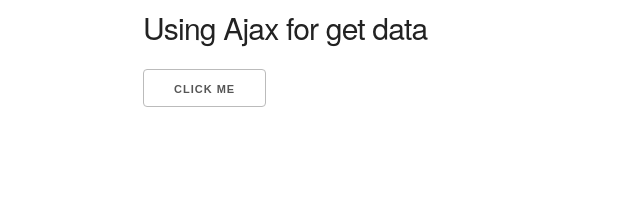
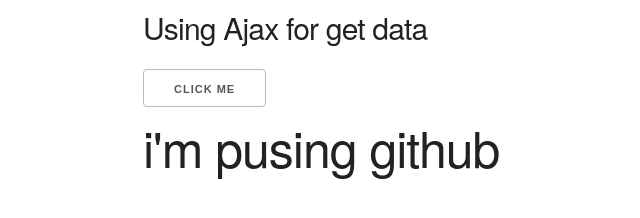
Before and after one commit to taufik69/js-practice, a plain HTML site: page index.html in a window 1280 px wide. Shown: the whole page, without its empty margins (17-657 px from the left). Drawn offline with nearby package versions, Linux system fonts and the light colour scheme.

Commit message:
adding some core html tag this tag is h1

```diff
--- a/index.html
+++ b/index.html
@@ -16,6 +16,7 @@
 
         <h4> Using  Ajax  for get data</h4>
         <button id="btn" >Click Me</button>
+        <h1>i'm pusing github</h1>
     </div>
 
 
```
